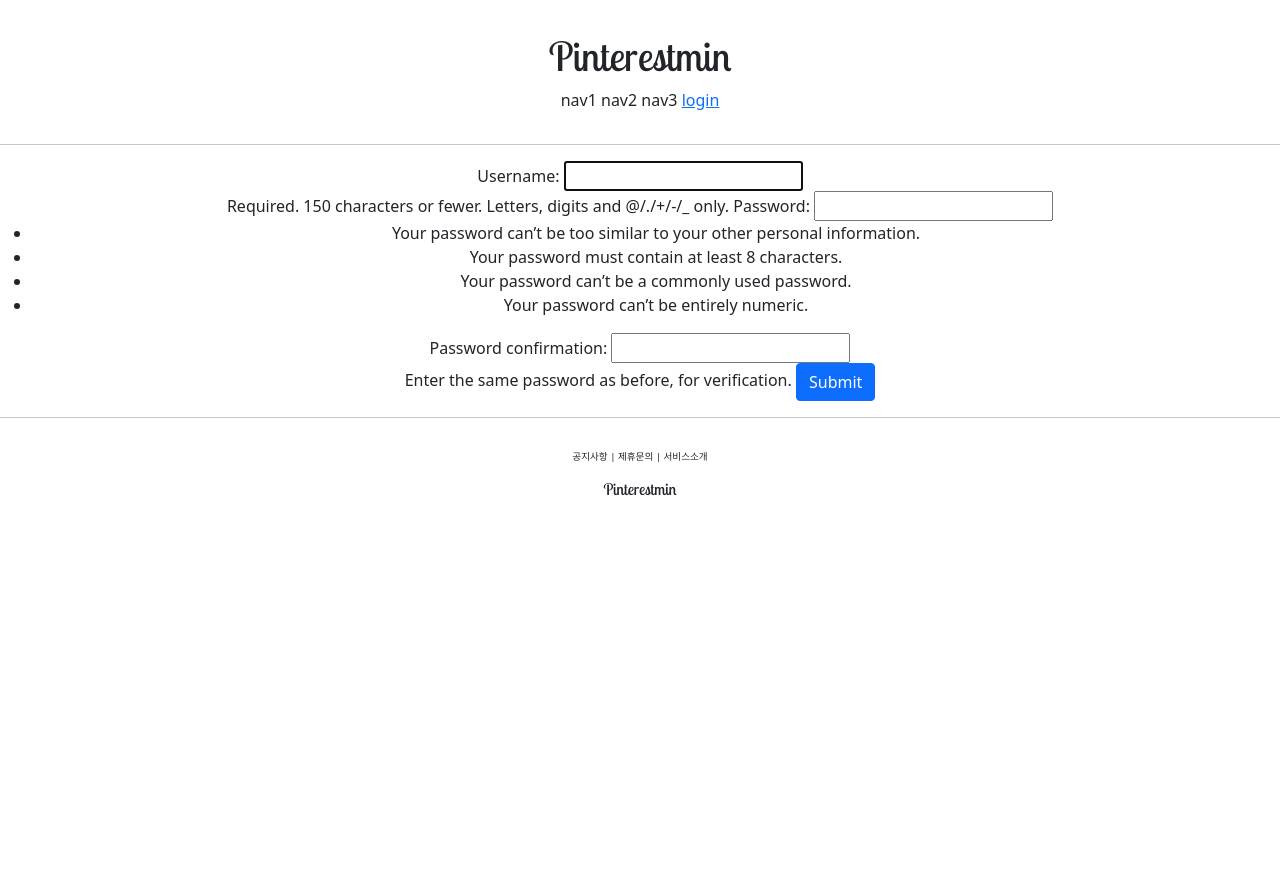
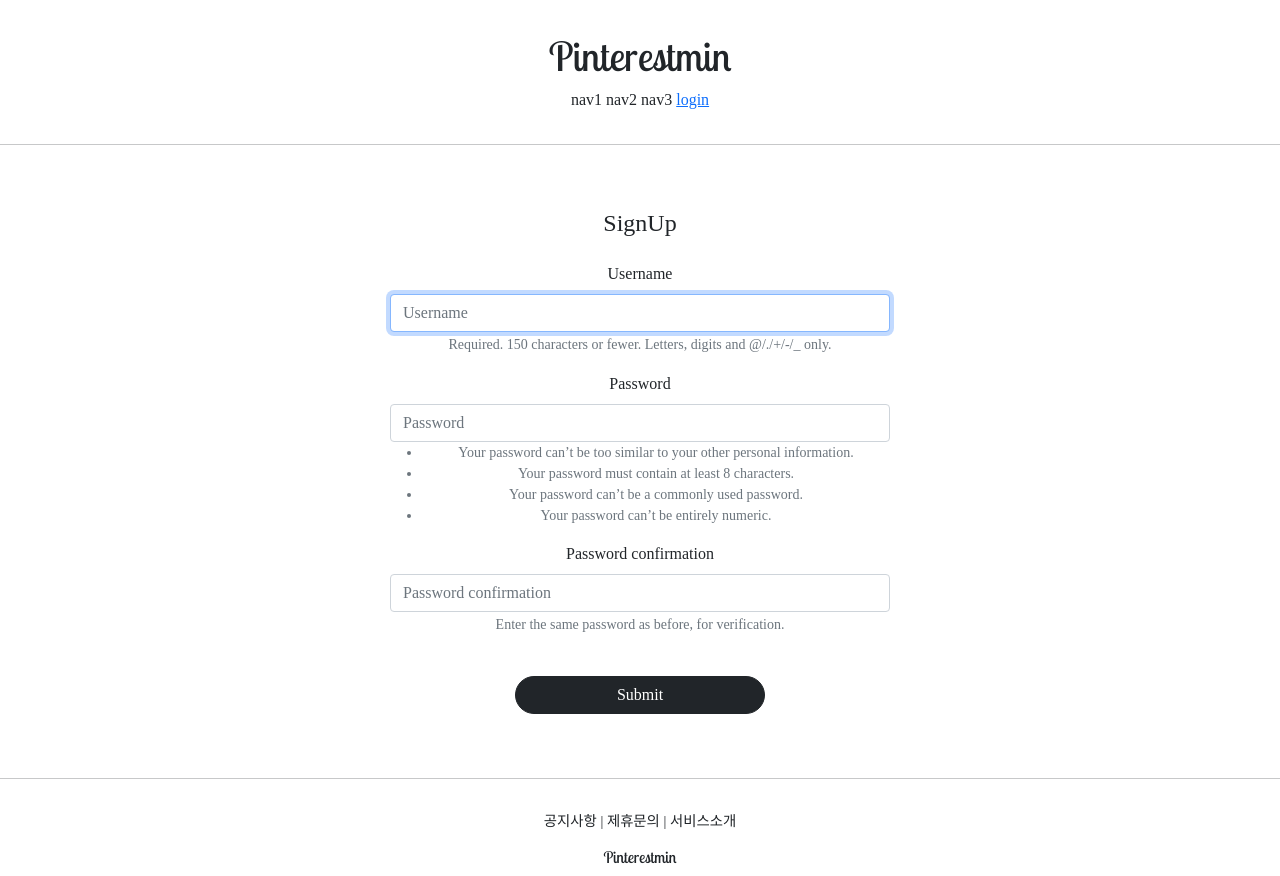
Before and after one commit to backend-kms/Pinterest-Fail, a Django app: page /account/create/ in a window 1280 px wide. Before the commit the page ends 495 px from the top, so only its background shows below. Run offline with Django 4.2, Linux system fonts and the light colour scheme; some libraries are stand-ins or nearby versions.

Commit message:
django course 23

```diff
--- a/Pinterestmin/settings.py
+++ b/Pinterestmin/settings.py
@@ -51,6 +51,7 @@ INSTALLED_APPS = [
     'django.contrib.sessions',
     'django.contrib.messages',
     'django.contrib.staticfiles',
+    'bootstrap4',
     'accountapp'
 ]
 
--- a/accountapp/templates/accountapp/create.html
+++ b/accountapp/templates/accountapp/create.html
@@ -1,13 +1,16 @@
 {% extends 'base.html' %}
+{% load bootstrap4 %}
 
 {% block content %}
 
-    <div style="text-align: center">
+    <div style="text-align: center; max-width: 500px; margin: 4rem auto">
+      <div class="mb-4">
+          <h4>SignUp</h4>
+      </div>
     <form action="{% url 'accountapp:create' %}" method="post">
         {% csrf_token %}
-        {{ form }}
-        <input type="submit" class="btn btn-primary">
-
+        {% bootstrap_form form %}
+        <input type="submit" class="btn btn-dark rounded-pill col-6 mt-4">
     </form>
     </div>
 
--- a/static/base.css
+++ b/static/base.css
@@ -3,7 +3,7 @@
 }
 
 .Pinterest_footer_button {
-    font-size: 0.6rem;
+    font-size: .9rem;
 }
 
 .Pinterest_footer{
--- a/templates/base.html
+++ b/templates/base.html
@@ -3,7 +3,7 @@
 
 {%  include 'head.html' %}
 
-<body>
+<body style="font-family: 'NanumSquareR';">
 
     {% include 'header.html' %}
 
--- a/templates/footer.html
+++ b/templates/footer.html
@@ -1,6 +1,6 @@
     <div class="Pinterest_footer">
 
-    <div class="Pinterest_footer_button"">
+    <div class="Pinterest_footer_button">
         <span>공지사항</span> |
         <span>제휴문의</span> |
         <span>서비스소개</span>
--- a/templates/head.html
+++ b/templates/head.html
@@ -16,4 +16,27 @@
     <!-- DEFAULT CSS LINK -->
     <link rel="stylesheet", type="text/css", href="{% static 'base.css' %}">
 
+    <style>
+        @font-face {
+            font-family: 'NanumSqaureR';
+            src: local('NanumSquareR'),
+            url("{% static 'fonts/NanumSquareR.ttf' %}") format("opentype");
+        }
+        @font-face {
+            font-family: 'NanumSqaureEB';
+            src: local('NanumSquareEB'),
+            url("{% static 'fonts/NanumSquareEB.otf' %}") format("opentype");
+        }
+        @font-face {
+            font-family: 'NanumSqaureB';
+            src: local('NanumSquareB'),
+            url("{% static 'fonts/NanumSquareEB.otf' %}") format("opentype");
+        }
+        @font-face {
+            font-family: 'NanumSqaureR';
+            src: local('NanumSquareR'),
+            url("{% static 'fonts/NanumSquareR.otf' %}") format("opentype");
+        }
+    </style>
+
 </head>
```
Also changed, not shown: accountapp/templates/accountapp/login.html (+4 -3 lines), static/fonts/NanumSquareB.otf (added), static/fonts/NanumSquareEB.otf (added), static/fonts/NanumSquareL.otf (added), static/fonts/NanumSquareR.otf (added).
